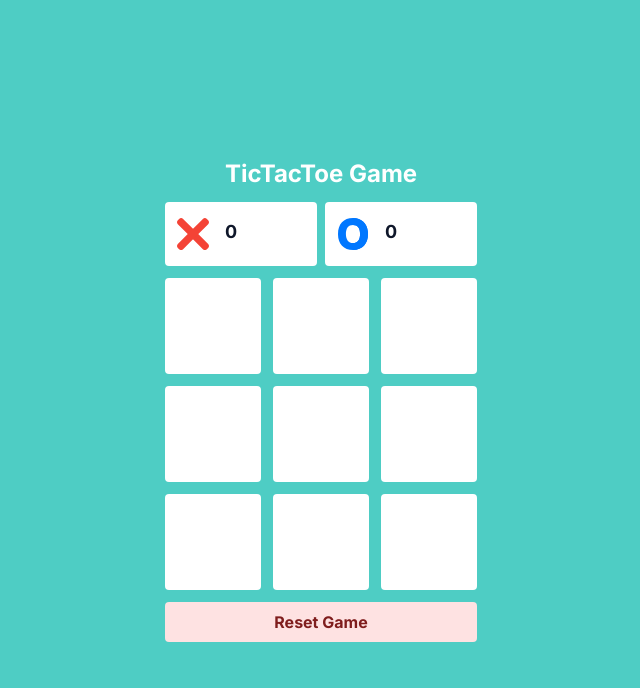
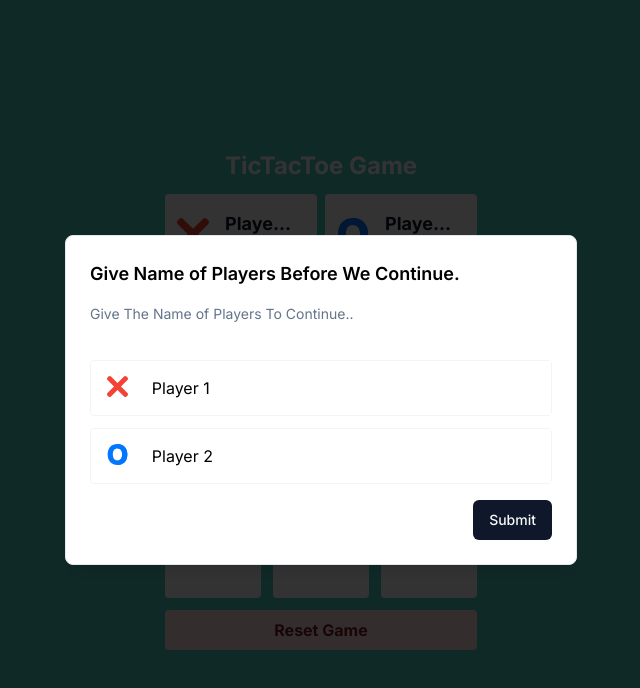
Before and after one commit to MuhammadBinYasir/TTTPlay, a Next.js app: page / in a window 1280 px wide. Shown: the top 688 px of the page, without its empty margins (319-959 px from the left). Built offline with nearby package versions, Linux system fonts and the light colour scheme.

Commit message:
Your commit message here

```diff
--- a/components/board.tsx
+++ b/components/board.tsx
@@ -1,6 +1,19 @@
 "use client"
-import React, { useRef, useState } from 'react'
+import React, { ChangeEvent, useRef, useState } from 'react'
 import AlertDialogs from './alert';
+import {
+    AlertDialog,
+    AlertDialogAction,
+    AlertDialogCancel,
+    AlertDialogContent,
+    AlertDialogDescription,
+    AlertDialogFooter,
+    AlertDialogHeader,
+    AlertDialogTitle,
+    AlertDialogTrigger,
+} from "@/components/ui/alert-dialog"
+import { Button } from './ui/button';
+import { truncateText } from '@/lib/utils';
 
 const Board = () => {
     const [isDialogOpen, setDialogOpen] = useState<boolean>(false);
@@ -14,6 +27,9 @@ const Board = () => {
     const [x, setX] = useState(0);
     const [O, setO] = useState(0);
     const [win, setWin] = useState<string>("")
+
+    const [player1, setPlayer1] = useState("Player 1")
+    const [player2, setPlayer2] = useState("Player 2")
 
     const handleClick = (key: number) => {
         if (lock || data[key]) {
@@ -80,17 +96,34 @@ const Board = () => {
         setO(0)
     }
 
+    const handleInput = (e: ChangeEvent<HTMLInputElement>) => {
+        const { value, name } = e.target;
+
+        if (name === "player1") {
+            setPlayer1(value);
+        } else if (name === "player2") {
+            setPlayer2(value);
+        }
+
+    }
+
     return (
         <>
             <h4 className="text-white font-bold text-2xl mb-3 text-center">TicTacToe Game</h4>
             <div className="grid grid-cols-2 gap-2 my-3">
-                <div className='bg-white w-full rounded flex text-slate-900 gap-4 font-bold text-lg px-3 py-4'>
+                <div className='bg-white w-full rounded flex items-center text-slate-900 gap-4 px-3 py-4'>
                     <img src='/cross.svg' className='w-8 h-8' />
-                    {x}
+                    <div>
+                        <h4 className='font-bold text-lg'> {truncateText(player1, 5)} </h4>
+                        <p className="text-sm">{x}</p>
+                    </div>
                 </div>
-                <div className='bg-white w-full rounded flex text-slate-900 gap-4 font-bold text-lg px-3 py-4'>
+                <div className='bg-white w-full rounded flex items-center text-slate-900 gap-4 px-3 py-4'>
                     <img src='/o.svg' className='w-8 h-8' />
-                    {O}
+                    <div>
+                        <h4 className='font-bold text-lg'> {truncateText(player2, 5)} </h4>
+                        <p className="text-sm">{O}</p>
+                    </div>
                 </div>
             </div>
             <div className="grid grid-cols-3 gap-3">
@@ -109,6 +142,38 @@ const Board = () => {
                 <button className='w-full h-10 bg-red-100 font-bold text-red-900 rounded' onClick={resetGame}>Reset Game</button>
             </div>
             <AlertDialogs open={isDialogOpen} onClose={closeDialog} winner={win} onClick={resetBoard} />
+            <AlertDialog defaultOpen={true}>
+                <AlertDialogContent>
+                    <AlertDialogHeader>
+                        <AlertDialogTitle className='flex items-center gap-2'>Give Name of Players Before We Continue.</AlertDialogTitle>
+                    </AlertDialogHeader>
+                    <AlertDialogDescription>Give The Name of Players To Continue..</AlertDialogDescription>
+                    <div className="mt-5">
+                        <div className="flex flex-col gap-3">
+                            <div className="rounded flex w-full h-14 items-center gap-2 border border-slate-100">
+                                <div className="p-4 w-14 h-14"><img src='/cross.svg' /></div>
+                                <input
+                                    className='w-full h-full border-none outline-none '
+                                    name="player1"
+                                    value={player1}
+                                    onChange={(e) => handleInput(e)} />
+                            </div>
+                            <div className="rounded flex w-full h-14 items-center gap-2 border border-slate-100">
+                                <div className="p-4 w-14 h-14"><img src='/o.svg' /></div>
+                                <input
+                                    className='w-full h-full border-none outline-none '
+                                    name="player2"
+                                    value={player2}
+                                    onChange={(e) => handleInput(e)} />
+                            </div>
+                        </div>
+                    </div>
+                    <AlertDialogFooter>
+                        <AlertDialogAction>Submit</AlertDialogAction>
+                    </AlertDialogFooter>
+                </AlertDialogContent>
+            </AlertDialog>
+
         </>
     )
 }
--- a/lib/utils.ts
+++ b/lib/utils.ts
@@ -4,3 +4,9 @@ import { twMerge } from "tailwind-merge"
 export function cn(...inputs: ClassValue[]) {
   return twMerge(clsx(inputs))
 }
+export const truncateText = (text:string, maxLength:number) => {
+  if (text.length > maxLength) {
+    return text.substring(0, maxLength) + '...';
+  }
+  return text;
+};
--- a/package.json
+++ b/package.json
@@ -1,6 +1,6 @@
 {
-  "name": "tictactoe",
-  "version": "0.1.0",
+  "name": "TTTPlay",
+  "version": "1.1.0",
   "private": true,
   "scripts": {
     "dev": "next dev",
```
